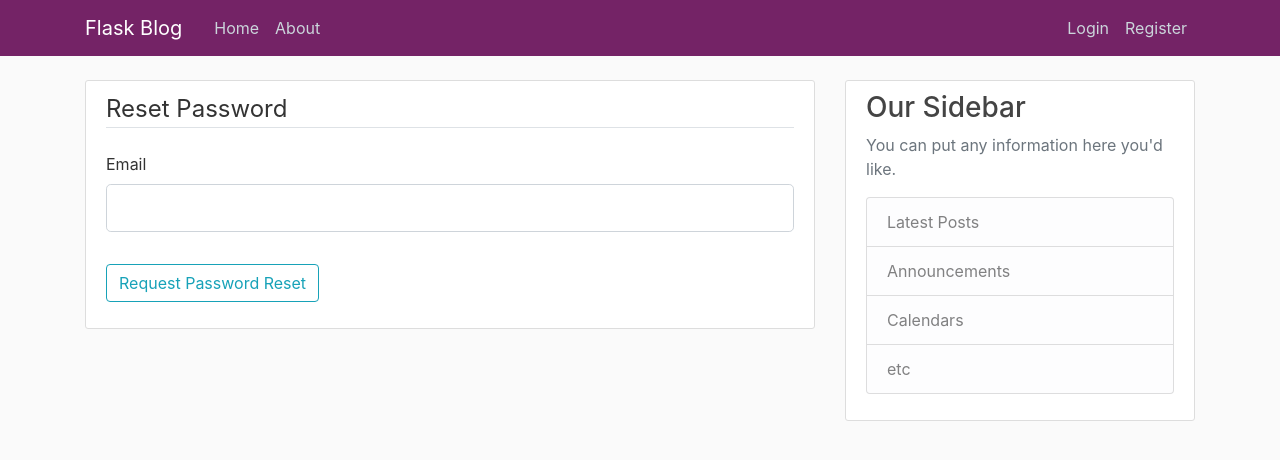
After one commit to Aditya7861/Flask-Blog, a Flask app: page /reset_password in a window 1280 px wide. The commit adds this page. Shown: the top 460 px of the page. Run offline with Flask 2, Linux system fonts and the light colour scheme; some libraries are stand-ins or nearby versions.

Commit message:
Added Password Recovery

```diff
--- a/flask_blog/__init__.py
+++ b/flask_blog/__init__.py
@@ -2,6 +2,7 @@ from flask_bcrypt import Bcrypt
 from flask import Flask
 from flask_sqlalchemy import SQLAlchemy
 from flask_login import LoginManager
+from flask_mail import Mail
 
 app = Flask(__name__)
 app.config['SECRET_KEY'] = '33e691769378c0ad911e5a951faccdf8'
@@ -11,5 +12,10 @@ bcrypt=  Bcrypt(app)
 login_manager=LoginManager(app)
 login_manager.login_view = 'login'
 login_manager.login_message_category ='info'
+app.config['MAIL_SERVER'] = 'smtp.googlemail.com'
+app.config['MAIL_PORT'] = 587
+app.config['MAIL_USERNAME'] = 'xda2.aditya@gmail.com'
+app.config['MAIL_PASSWORD'] = 'adi@1996'
+mail = Mail(app)
 
 from flask_blog import routes
--- a/flask_blog/form.py
+++ b/flask_blog/form.py
@@ -59,5 +59,16 @@ class PostForm(FlaskForm):
     content = TextAreaField("Content",validators=[DataRequired()])
     submit = SubmitField('Post')
 
-# class RequestResetForm(FlaskForm):
-#     email = StringField('Email',validators=[DataRequired(),Email()])
+class RequestResetForm(FlaskForm):
+    email = StringField('Email',validators=[DataRequired(),Email()])
+    submit =SubmitField("Request Password Reset")
+
+    def validate_email(self, email):
+        user = User.query.filter_by(email=email.data).first()
+        if user is None:
+            raise ValidationError('There is No Account with This E-mail.')
+
+class ResetPasswordForm(FlaskForm):
+    password = PasswordField('password',validators=[DataRequired()])
+    confirm_password =  PasswordField('Confirm Password',validators=[DataRequired(),EqualTo('password')])
+    submit = SubmitField(" Reset Password")
--- a/flask_blog/routes.py
+++ b/flask_blog/routes.py
@@ -1,8 +1,11 @@
 from flask import render_template, url_for, flash, redirect ,request ,abort
-from flask_blog.form import RegistrationForm, LoginForm ,UpdateAccountForm , PostForm
-from flask_blog import app , db ,bcrypt
+from flask_blog.form import (RegistrationForm, LoginForm ,UpdateAccountForm ,
+ PostForm ,RequestResetForm ,ResetPasswordForm)
+from flask_blog import app , db ,bcrypt ,mail
 from flask_blog.models import User,Post
+from flask_mail import Message
 import secrets
+
 import os
 from PIL import Image
 from flask_login import login_user ,current_user,logout_user ,login_required
@@ -144,3 +147,51 @@ def user_posts(username):
     user = User.query.filter_by(username=username).first_or_404()
     posts = Post.query.filter_by(author=user).order_by(Post.date_posted.desc()).paginate(page, per_page=5)
     return render_template('user_posts.html', posts=posts , user = user)
+
+
+def send_reset_email(user):
+    token = user.get_reset_token()
+    msg = Message(
+        'Password Reset Request',
+        sender='noreply@demo.com',
+        recipients=[user.email])
+    msg.body = f'''To reset your password, visit the following link:
+{url_for('reset_token', token=token, _external=True)}
+If you did not make this request then simply ignore this email and no changes will be made.
+'''
+    mail.send(msg)
+
+
+@app.route("/reset_password", methods=['GET', 'POST'])
+def reset_request():
+    if current_user.is_authenticated:
+        return redirect(url_for('home'))
+    form = RequestResetForm()
+    if form.validate_on_submit():
+        user = User.query.filter_by(email=form.email.data).first()
+        send_reset_email(user)
+        flash('Email Has been to reset the password','info')
+        return redirect(url_for('login'))
+
+    return render_template('reset_request.html',titel ='Reset Password',form=form)
+
+
+
+@app.route("/reset_password/<token>", methods=['GET', 'POST'])
+def reset_token(token):
+    if current_user.is_authenticated:
+        return redirect(url_for('home'))
+    user = User.verif_reset_token(token)
+    if user is None:
+        flash('That is an invalid or expired token','warning')
+        return redirect(url_for('reset_request'))
+    form = ResetPasswordForm()
+    if form.validate_on_submit():
+        hashed_password = bcrypt.generate_password_hash(form.password.data).decode('utf-8')
+        user = User(username=form.username.data,email = form.email.data,password=hashed_password)
+        user.password = hashed_password
+        db.session.commit()
+        flash('Your Password has been reseted! Now You will be able to Create Post','success')
+        flash(f'Account Created for {form.username.data}!', "success")
+        return redirect(url_for('login'))
+    return render_template('reset_token.html',title = 'Reset Password',form=form);
--- /dev/null
+++ b/flask_blog/templates/reset_request.html
@@ -0,0 +1,26 @@
+{% extends "layout.html" %} {% block content %}
+<div class="content-section">
+
+    <form method="POST" action=" ">
+        {{form.hidden_tag()}}
+        <fieldset class="form-group">
+            <legend class="border-bottom mb-4">Reset Password</legend>
+            <div class="form-group">
+                {{form.email.label(class="form-control-label")}} {% if form.email.errors%} {{form.email(class='form-control form-control-lg
+                is-invalid')}}
+                <div class="invalid-feedback">
+
+                    {% for error in form.email.errors %}
+                    <span>{{error}}</span>
+                    {% endfor %}
+                </div>
+                {% else %} {{ form.email(class="form-control form-control-lg")}} {% endif %}
+            </div>
+        </fieldset>
+        <div class="form-group">
+            {{form.submit(class="btn btn-outline-info")}}
+        </div>
+    </form>
+</div>
+
+{% endblock content %}
```
Also changed, not shown: flask_blog/templates/login.html (+3 -4 lines), flask_blog/templates/reset_token.html (added, +35 -0 lines), flask_blog/site.db, flask_blog/static/profile_pic/063f7fc151a75a8a.png (added), flask_blog/static/profile_pic/bc3793988af1a899.png (added).
